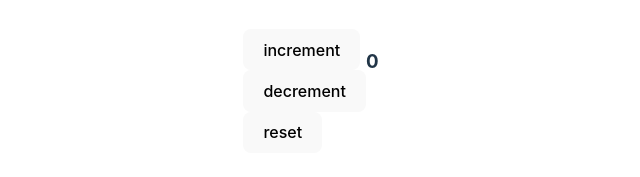
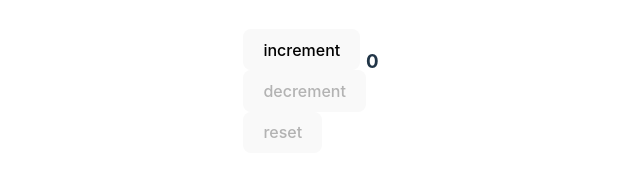
Before and after one commit to ChernyshevaNetology/react-start, a React (Vite) app: page / in a window 1280 px wide. Shown: the part 309-486 px from the top of the page, without its empty margins (239-879 px from the left). Built offline with nearby package versions, Linux system fonts and the light colour scheme.

Commit message:
Button first version made functional

```diff
--- a/src/components/button.jsx
+++ b/src/components/button.jsx
@@ -1,9 +1,9 @@
 import React from 'react';
 
-export const Button = ({ title, onClick, color}) => {
+export const Button = ({ title, disabled, onClick, color}) => {
     return (
         <div>
-            <button className={color} onClick={onClick}>{title}</button>
+            <button className={color} disabled={disabled} onClick={onClick}>{title}</button>
         </div>
     );
 };
--- a/src/projects/project-1/counter.jsx
+++ b/src/projects/project-1/counter.jsx
@@ -1,20 +1,20 @@
-import React, {useState} from "react";
-import {Button} from "../../components/button";
+import React, {useState} from 'react';
+import { Button } from '../../components/button';
 
 export const Counter = () => {
     const [count, setCount] = useState(0);
 
     const onIncrement = () => setCount((prev) => prev + 1);
     const onDecrement = () => setCount((prev) => prev - 1);
-    const onReset = () => setCount(() => 0);
+    const onReset = () => setCount( 0);
 
     return (
         <>
             <div>
 
                 <Button title={"increment"} onClick={onIncrement}/>
-                <Button disabled={count < 0} title={"decrement"} onClick={onDecrement}/>
-                <Button title={"reset"} onClick={onReset}/>
+                <Button disabled={count <= 0} title={"decrement"} onClick={onDecrement}/>
+                <Button disabled={count === 0} title={"reset"} onClick={onReset}/>
             </div>
             <h3>{count}</h3>
         </>
```
